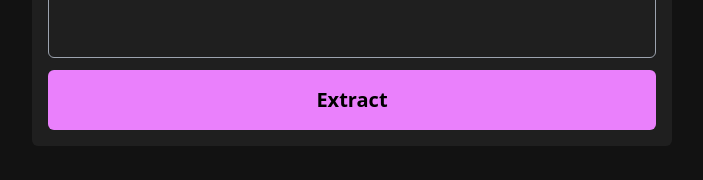
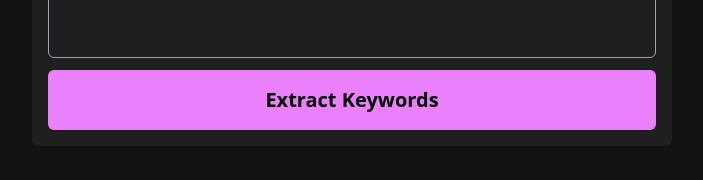
Before and after one commit to abubalo/keyword-extractor, a React (Vite) app: page / in a window 1280 px wide. Shown: the part 402-582 px from the top of the page, without its empty margins (288-991 px from the left). Built offline with nearby package versions, Linux system fonts and the light colour scheme.

Commit message:
Modified

```diff
--- a/src/App.jsx
+++ b/src/App.jsx
@@ -56,7 +56,7 @@ function App() {
 
   return (
     <main className="w-full h-screen bg-background flex flex-col justify-center items-center">
-      <div className="w-1/2 flex flex-col items-center justify-center p-4 bg-secondary text-slate-50 space-y-3 rounded-md">
+      <div className="w-[90%] md:w-1/2 flex flex-col items-center justify-center p-4 bg-secondary text-slate-50 space-y-3 rounded-md">
         <textarea
           name=""
           value={text}
@@ -68,7 +68,7 @@ function App() {
           onClick={extractKeywords}
           className="w-full p-4 text-xl text-black font-semibold bg-primary rounded-md hover:bg-hoverPrimary active:scale-95 transition-transform duration-200"
         >
-          Extract
+          Extract Keywords
         </button>
       </div>
       <Modal isOpen={isOpen} setIsOpen={setIsOpen}>
```
